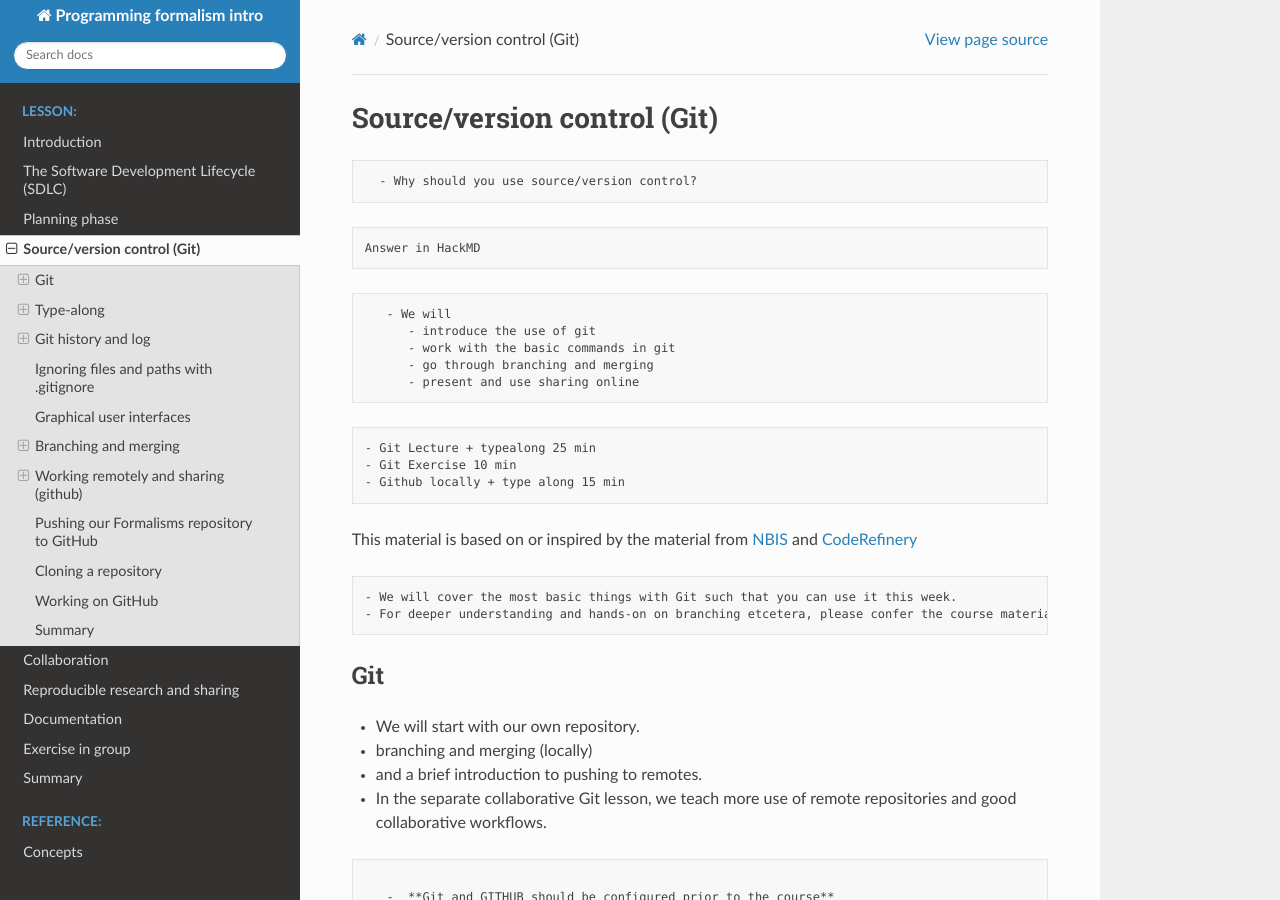
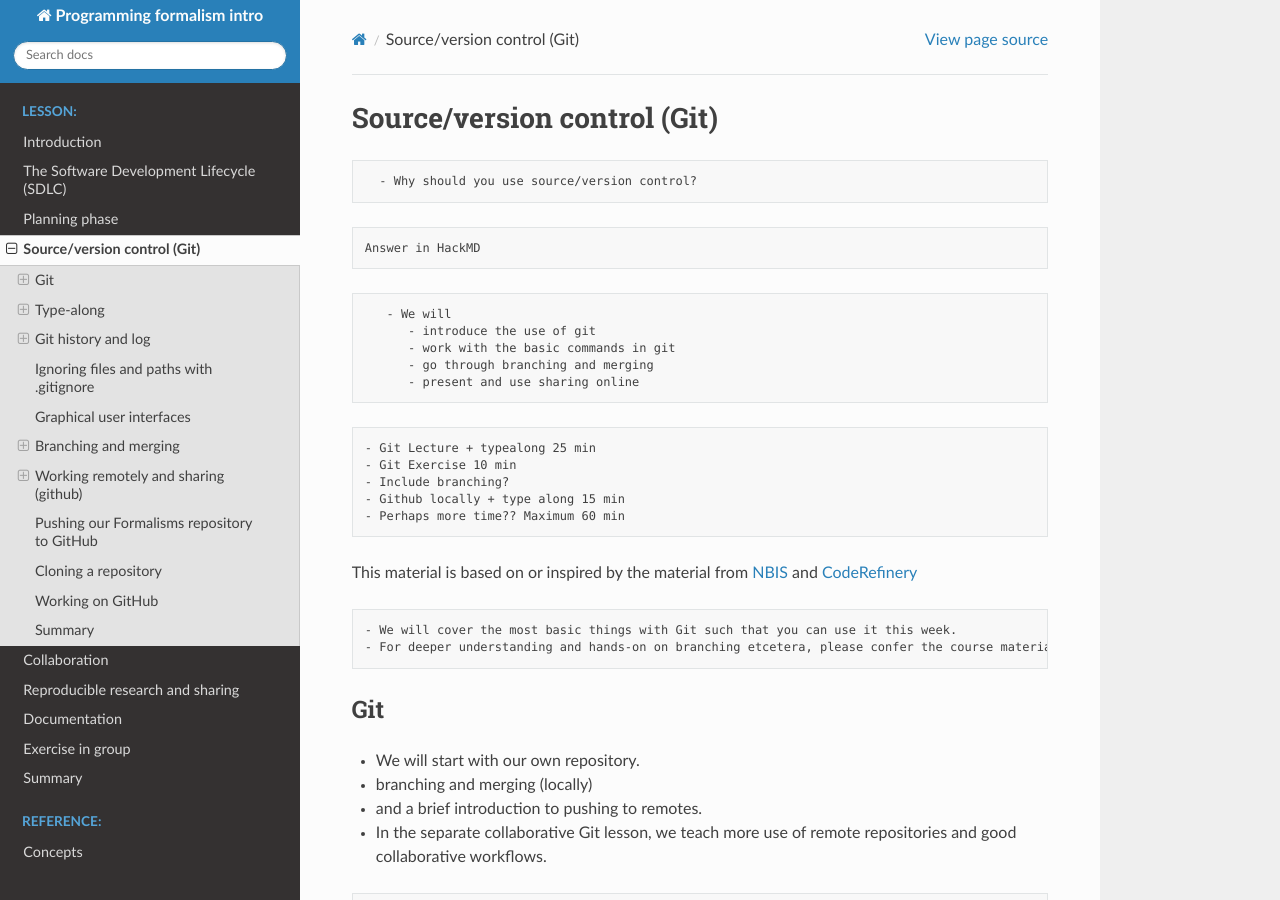
Before and after one commit to UPPMAX/programming_formalisms_intro, a Sphinx documentation site: the page built from doc/sourcecontrol.md, in a window 1280 px wide and 900 px high. Built offline with Sphinx 7.4.7 and the Read the Docs theme 2.0.0, drawn with Linux system fonts in a browser that asks for light colours; pages that are not in the unit, such as notebooks, are missing from menus.

Commit message:
Update sourcecontrol.md

````diff
--- a/doc/sourcecontrol.md
+++ b/doc/sourcecontrol.md
@@ -18,7 +18,10 @@ Answer in HackMD
 ```{instructor-note}
 - Git Lecture + typealong 25 min
 - Git Exercise 10 min
+- Include branching?
 - Github locally + type along 15 min
+- Perhaps more time?? Maximum 60 min
+
 ```
 This material is based on or inspired by the material from [NBIS](https://nbis-reproducible-research.readthedocs.io/en/course_2104/git/) and [CodeRefinery](https://coderefinery.github.io/git-intro/)
 
````
